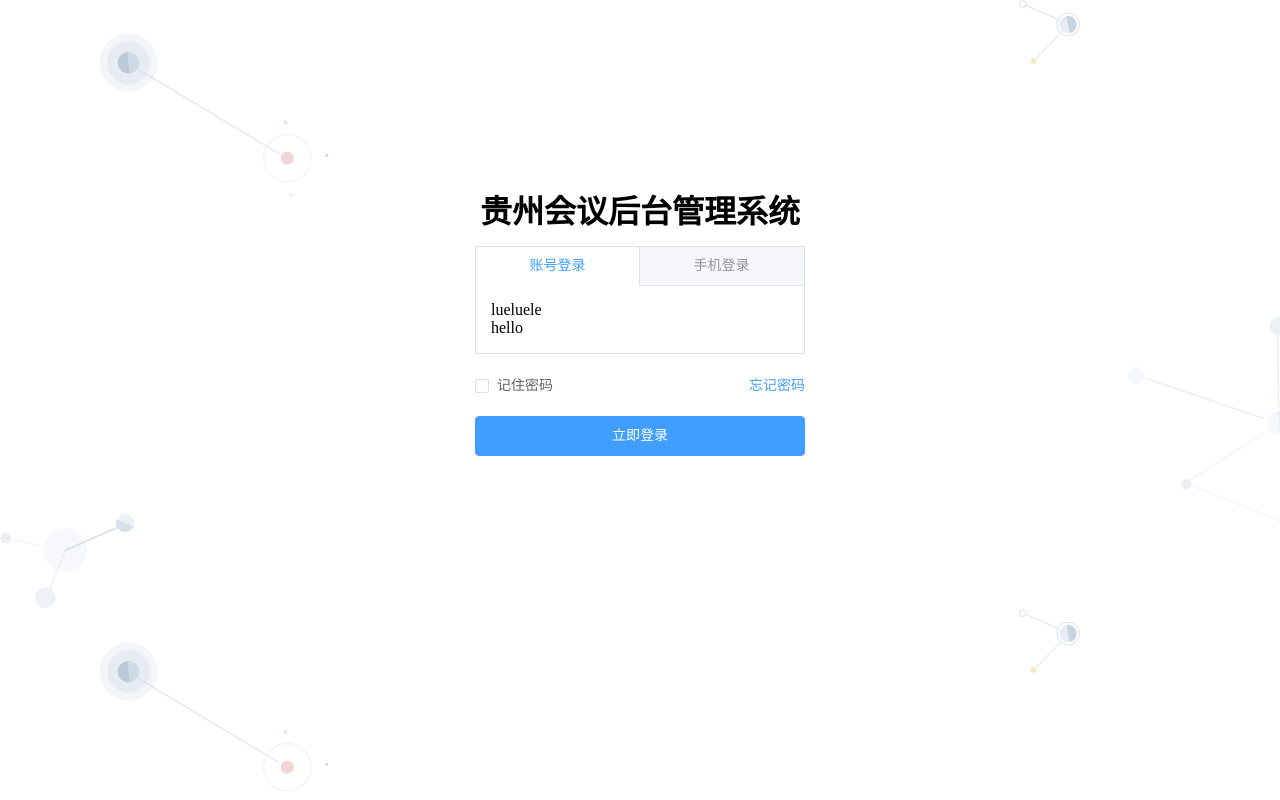
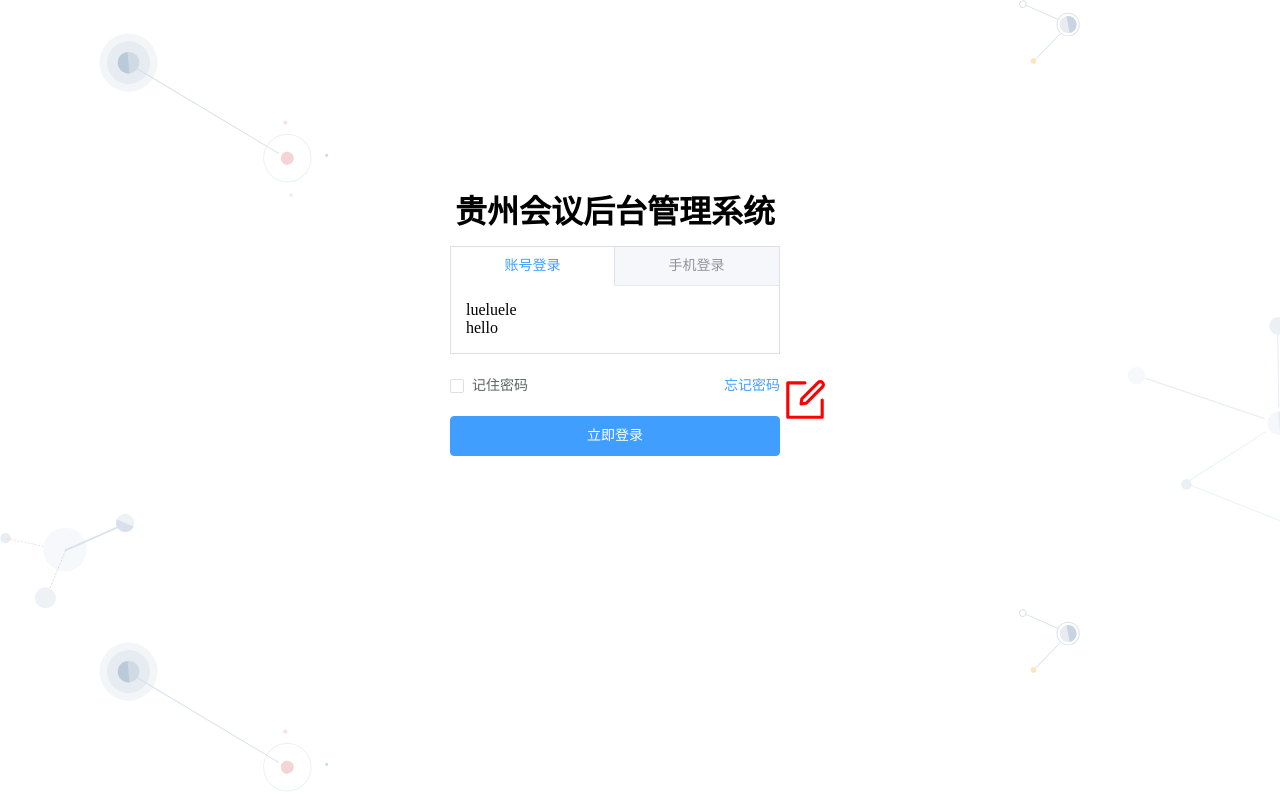
Before and after one commit to tianyb007/Vue3-ts-cms, a Vue app: page /#/login in a window 1280 px wide. Built offline with nearby package versions, Linux system fonts and the light colour scheme.

Commit message:
add login page

```diff
--- a/components.d.ts
+++ b/components.d.ts
@@ -11,6 +11,7 @@ declare module '@vue/runtime-core' {
   export interface GlobalComponents {
     ElButton: typeof import('element-plus/es')['ElButton']
     ElCheckbox: typeof import('element-plus/es')['ElCheckbox']
+    ElIcon: typeof import('element-plus/es')['ElIcon']
     ElLink: typeof import('element-plus/es')['ElLink']
     ElRow: typeof import('element-plus/es')['ElRow']
     ElTabPane: typeof import('element-plus/es')['ElTabPane']
--- /dev/null
+++ b/src/global/register-icons.ts
@@ -0,0 +1,10 @@
+import type { App } from 'vue'
+import * as ElementPlusIconsVue from '@element-plus/icons-vue'
+
+function registerIcons(app: App<Element>) {
+  for (const [key, component] of Object.entries(ElementPlusIconsVue)) {
+    app.component(key, component)
+  }
+}
+
+export default registerIcons
--- a/src/main.ts
+++ b/src/main.ts
@@ -4,8 +4,10 @@ import './assets/CSS/index.less'
 import App from './App.vue'
 import router from './router'
 import pinia from './store'
+import registerIcons from './global/register-icons'
 
 const app = createApp(App)
+app.use(registerIcons)
 app.use(router)
 app.use(pinia)
 
--- a/src/views/login/login.vue
+++ b/src/views/login/login.vue
@@ -1,6 +1,9 @@
 <template>
   <div class="login">
     <login-panel />
+    <el-icon :size="50" color="red">
+      <Edit />
+    </el-icon>
   </div>
 </template>
 
```
